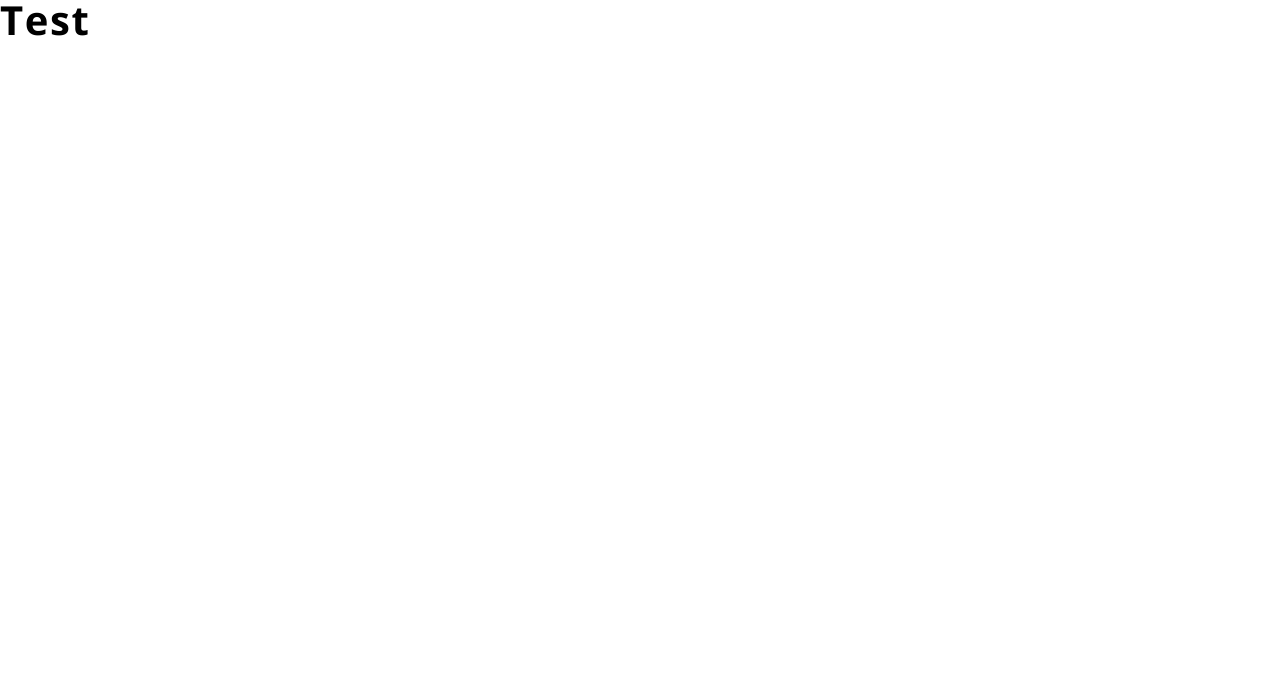
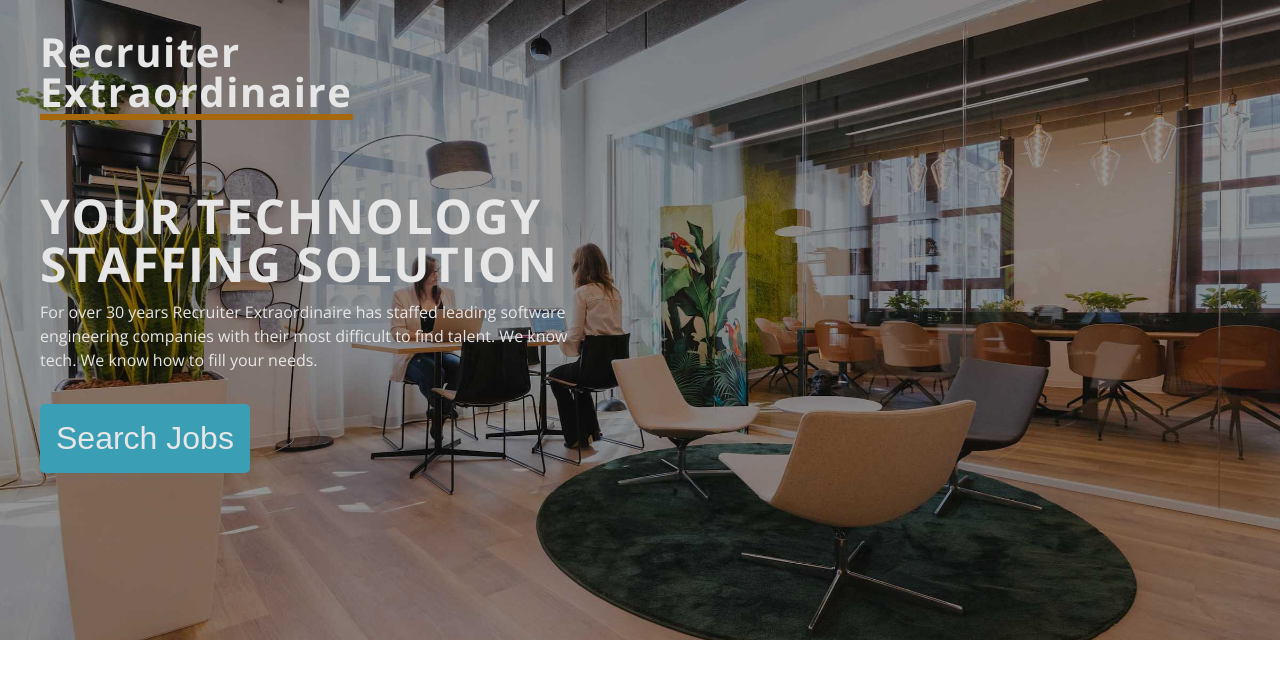
Before and after one commit to pdxdave/recruiter_extraordinaire_web, a React (Vite) app: page / in a window 1280 px wide. Shown: the top 678 px of the page. Built offline with nearby package versions, Linux system fonts and the light colour scheme.

Commit message:
homepage header

```diff
--- a/src/App.jsx
+++ b/src/App.jsx
@@ -1,12 +1,14 @@
-
-
-
+import {BrowserRouter, Routes, Route} from 'react-router-dom'
+import {Home, Listings} from './pages'
 function App() {
 
   return (
-    <div className="App">
-      <h2>Test</h2>
-    </div>
+    <BrowserRouter>
+      <Routes>
+        <Route path="/" element={<Home />} />
+        <Route path="/listings" element={<Listings />} />
+      </Routes>
+    </BrowserRouter>
   )
 }
 
--- a/src/components/Header.jsx
+++ b/src/components/Header.jsx
@@ -1,9 +1,93 @@
-
+import styled from 'styled-components'
+import { useNavigate } from 'react-router-dom'
 
 const Header = () => {
+  const navigate = useNavigate()
+
   return (
-    <div>Header</div>
+    <Wrapper className='header_img'>
+        <div className="header_content">
+            <div className='header_logo'>
+                <h2>Recruiter</h2>
+                <h2>Extraordinaire</h2>
+            </div>
+            <div className="header_pitch">
+                <h1>YOUR TECHNOLOGY</h1>
+                <h1>STAFFING SOLUTION</h1>
+                <p className='header_pitch__content'>
+                  For over 30 years Recruiter Extraordinaire has staffed
+                  leading software engineering companies with their most
+                  difficult to find talent.  We know tech.  We know how to fill
+                  your needs.
+                </p>
+                <div className='header_search_jobs'>
+                  <button onClick={() => navigate('/listings')}>Search Jobs</button>
+                </div>
+            </div>
+        </div>
+    </Wrapper>
   )
 }
 
+const Wrapper = styled.header`
+
+  position: relative;
+
+  .header_content {
+    width: 1200px;
+    max-width: 95%;
+    margin: 0 auto;
+  }
+
+.header_logo {
+  position: absolute;
+  top: 5%;
+  color: var(--clr-reg-text);
+}
+.header_logo h2:first-child, .header_pitch h1:first-child{
+  margin-bottom: 0;
+}
+.header_logo h2:nth-child(2){
+  padding-bottom: 2px;
+  border-bottom: 6px solid var(--clr-brown-text);
+}
+
+.header_pitch {
+  position: absolute;
+  top: 30%;
+  color: var(--clr-reg-text);
+}
+
+.header_pitch__content {
+  max-width: 550px;
+}
+
+.header_search_jobs button {
+  background-color: var(--clr-btn);
+  margin-top: 1em;
+  border: none;
+  font-size: 2rem;
+  color: var(--clr-reg-text);
+  padding: 1rem;
+  cursor: pointer;
+  border-radius: var(--radius);
+  transition: .2s ease-in-out;
+}
+
+.header_search_jobs button:hover {
+  background-color: var(--clr-btn-hover);
+}
+
+@media screen and (max-width: 413px){
+    .header_pitch h1{
+      font-size: 2rem;
+    }
+
+    .header_search_jobs button {
+      font-size: 1.5rem;
+    }
+  }
+
+`
+
 export default Header
--- a/src/pages/Home.jsx
+++ b/src/pages/Home.jsx
@@ -1,8 +1,10 @@
-
+import {Header} from '../components'
 
 const Home = () => {
   return (
-    <div>Home</div>
+    <>
+      <Header />
+    </>
   )
 }
 
```
